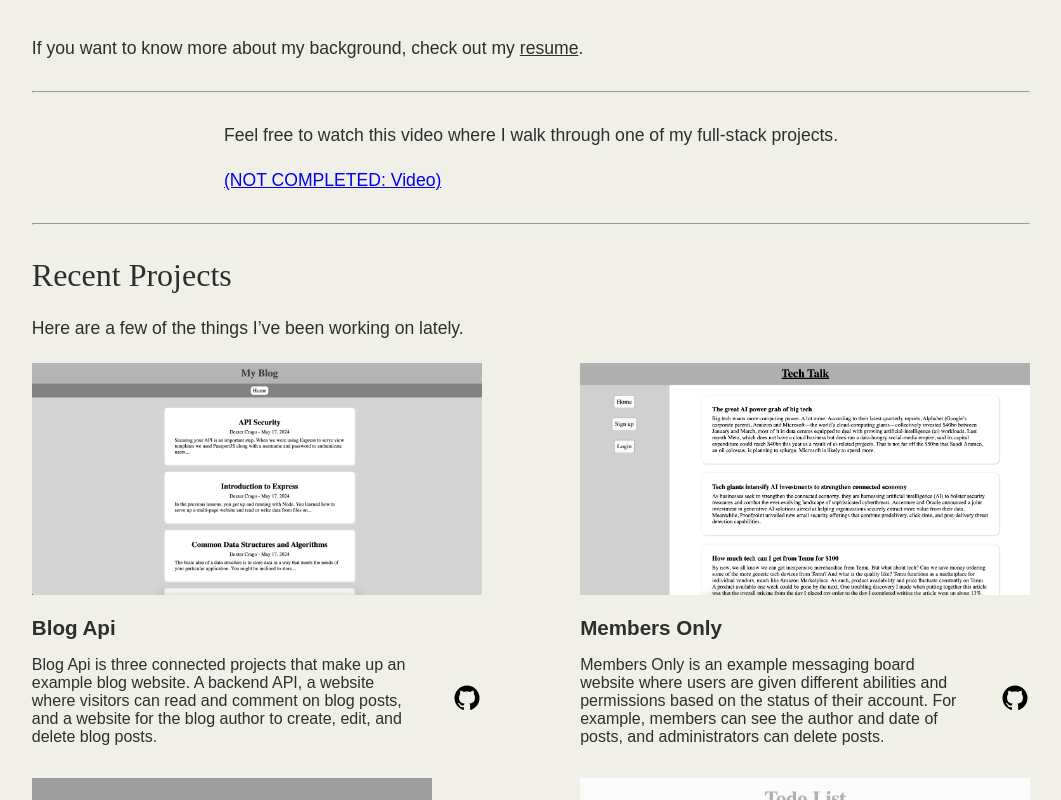
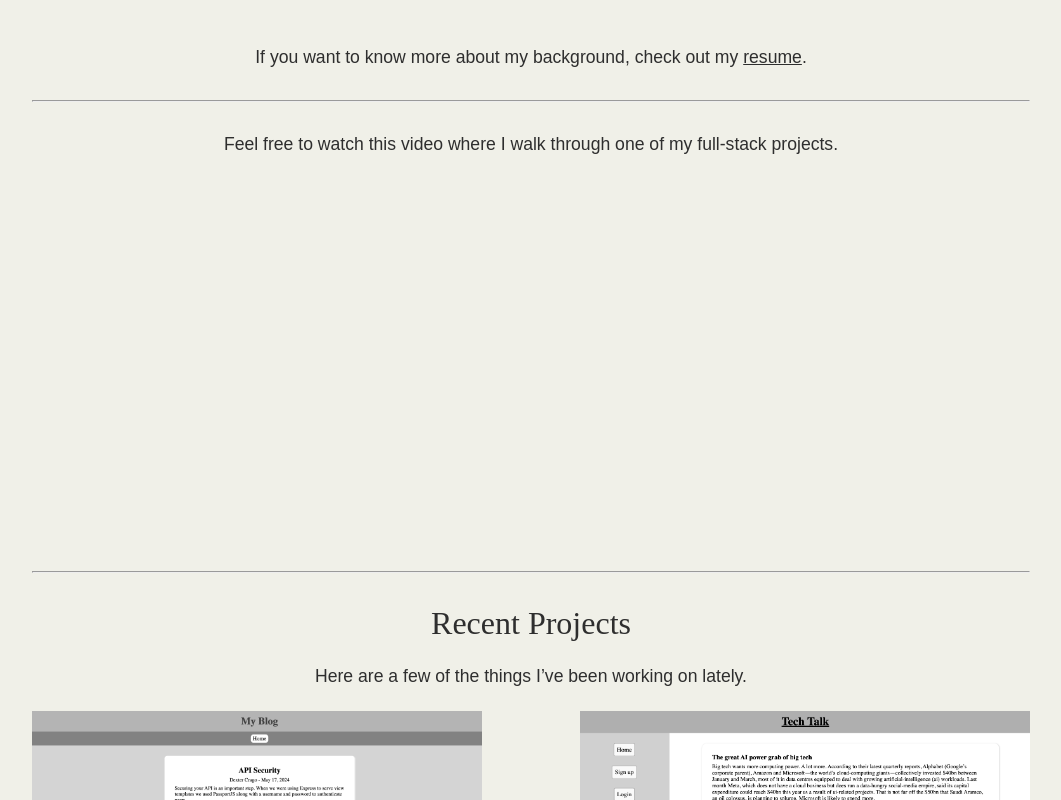
Before and after one commit to djcrago/personal-website, a React (Vite) app: page / in a window 1280 px wide. Shown: the part 980-1780 px from the top of the page, without its empty margins (109-1170 px from the left). Built offline with nearby package versions, Linux system fonts and the light colour scheme; grey boxes are pictures that could not be loaded.

Commit message:
Update portrait and add iframe placeholder

```diff
--- a/src/App.jsx
+++ b/src/App.jsx
@@ -1,5 +1,5 @@
 import Header from './components/Header/Header';
-import Portrait from './assets/portrait.png';
+import Portrait from './assets/portrait-picture.png';
 import styles from './App.module.css';
 import ProjectCard from './components/ProjectCard/ProjectCard';
 import BlogApi from './assets/blog-api.png';
@@ -75,7 +75,13 @@ function App() {
             Feel free to watch this video where I walk through one of my
             full-stack projects.
           </p>
-          <a href="/">(NOT COMPLETED: Video)</a>
+          <iframe
+            src=""
+            allow="fullscreen"
+            title="Blog API Video"
+            width="640px"
+            height="360px"
+          ></iframe>
         </section>
         <hr />
         <section>
--- a/src/App.module.css
+++ b/src/App.module.css
@@ -8,9 +8,14 @@ hr {
   width: 78vw;
 }
 
+iframe {
+  border: none;
+}
+
 section {
   display: flex;
   flex-direction: column;
+  align-items: center;
   gap: 3vh;
   max-width: 600px;
 }
```
Also changed, not shown: src/assets/portrait-picture.png (added).
